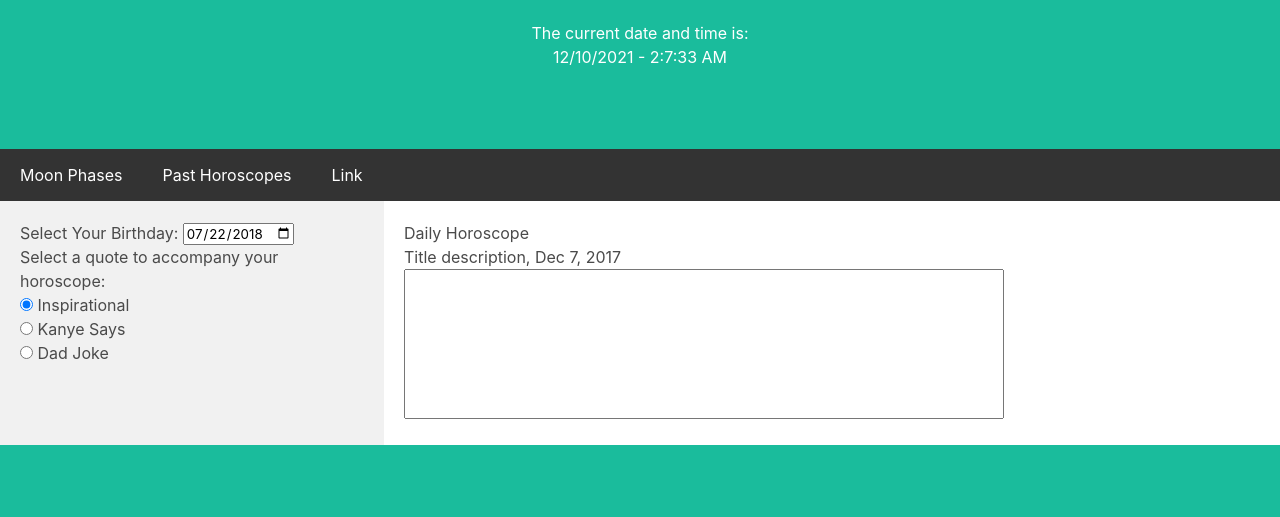
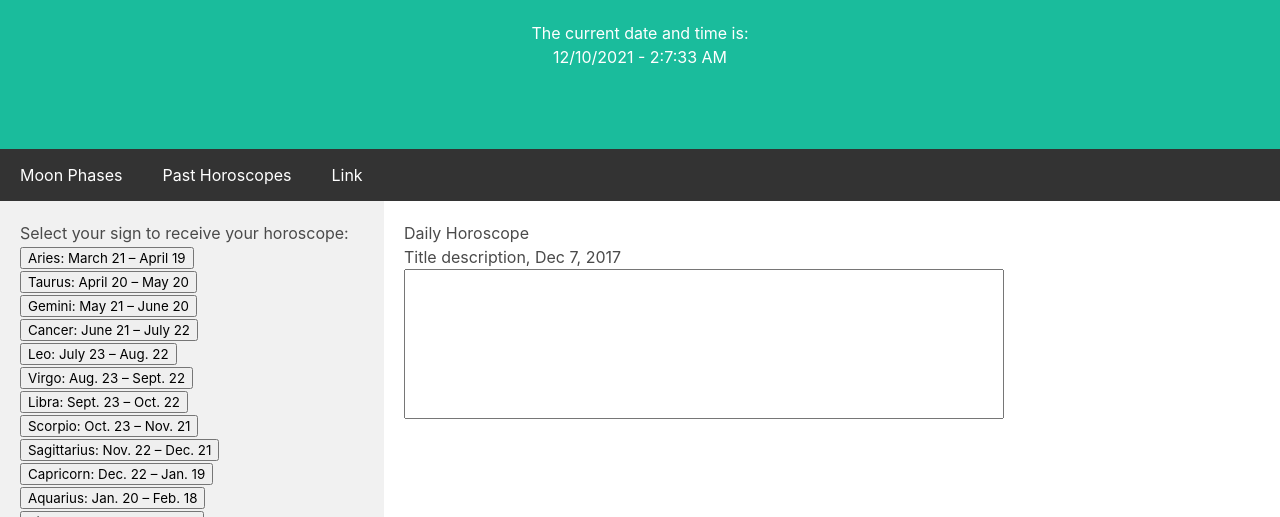
Before and after one commit to kolatham/fun-with-horoscopes, a plain HTML site: page index.html in a window 1280 px wide. Shown: the part 157-674 px from the top of the page. Drawn offline with nearby package versions, Linux system fonts and the light colour scheme; no server answers.

Commit message:
Added buttons for zodiac signs

```diff
--- a/index.html
+++ b/index.html
@@ -27,31 +27,57 @@
    </div>
 
 
-   <div class="row">
+   <div id="zodiac-btns" class="row">
      <div class="side">
-      <label for="birthday">Select Your Birthday:</label>
-
-      <input type="date" id="birthday" name="sign"
-             value="2018-07-22"
-             min="1900-01-01" max="2030-12-31">
-
-             <p>Select a quote to accompany your horoscope:</p>
+             <p>Select your sign to receive your horoscope:</p>
 
              <div>
-               <input type="radio" id="inspiration" name="quote" value="inspiration"
-                      checked>
-               <label for="inspiration">Inspirational</label>
+               <input type="button" id="aries-btn" name="sign" value="Aries: March 21 – April 19">
              </div>
 
              <div>
-               <input type="radio" id="kanye" name="quote" value="kanye">
-               <label for="kanye">Kanye Says</label>
+               <input type="button" id="taurus-btn" name="sign" value="Taurus: April 20 – May 20">
              </div>
 
              <div>
-               <input type="radio" id="dad-joke" name="quote" value="dad-joke">
-               <label for="dad-joke">Dad Joke</label>
+               <input type="button" id="gemini-btn" name="sign" value="Gemini: May 21 – June 20">
              </div>
+
+             <div>
+              <input type="button" id="cancer-btn" name="sign" value="Cancer: June 21 – July 22">
+             </div>
+
+             <div>
+              <input type="button" id="leo-btn" name="sign" value="Leo: July 23 – Aug. 22">
+             </div>
+
+             <div>
+              <input type="button" id="virgo-btn" name="sign" value="Virgo: Aug. 23 – Sept. 22">
+             </div>
+
+             <div>
+              <input type="button" id="libra-btn" name="sign" value="Libra: Sept. 23 – Oct. 22">
+             </div>
+
+             <div>
+              <input type="button" id="scorpio-btn" name="sign" value="Scorpio: Oct. 23 – Nov. 21">
+            </div>
+
+            <div>
+             <input type="button" id="sagittarius-btn" name="sign" value="Sagittarius: Nov. 22 – Dec. 21">
+            </div>
+
+            <div>
+             <input type="button" id="capricorn-btn" name="sign" value="Capricorn: Dec. 22 – Jan. 19">
+            </div>
+
+            <div>
+             <input type="button" id="aquarius-btn" name="sign" value="Aquarius: Jan. 20 – Feb. 18">
+            </div>
+
+            <div>
+             <input type="button" id="pisces-btn" name="sign" value="Pisces: Feb. 19 – March 20">
+            </div>
      </div>
      <div class="main">
       <h2>Daily Horoscope</h2>
@@ -79,7 +105,7 @@
     </form>
 
 
-    <div class="display-area" style="">
+    <div class="display-area">
       Comments:
     </div>
     <p><span id="display"></span></p>
```
